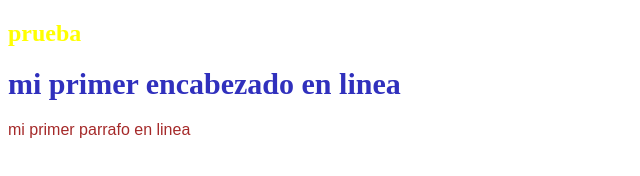
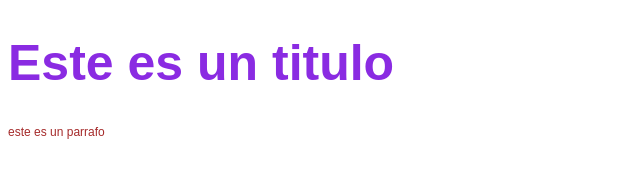
Before and after one commit to jhmisatt/sesi-n-8, a plain HTML site: page index.html in a window 1280 px wide. Shown: the whole page, without its empty margins (0-640 px from the left). Drawn offline with Linux system fonts and the light colour scheme.

Commit message:
actualizacion de la pagina

```diff
--- a/index.html
+++ b/index.html
@@ -4,10 +4,22 @@
     <meta charset="UTF-8">
     <meta name="viewport" content="width=device-width, initial-scale=1.0">
     <title>Document</title>
+    <style>
+        h1{
+            color: blueviolet;
+            font-family: Arial, Helvetica, sans-serif;
+            font-size: 50px;
+        }
+
+        p{
+            color: brown;
+            font-family: Arial, Helvetica, sans-serif;
+            font-size: 12px;
+        }
+    </style>
 </head>
 <body>
-    <h2 style="color: yellow;">prueba</h2>
-    <h1 style="color: rgb(48, 48, 189); font-size: 30px;">mi primer encabezado en linea</h1>
-    <p style="color: brown; font-family: Arial, Helvetica, sans-serif;">mi primer parrafo en linea</p>
+    <h1>Este es un titulo</h1>
+    <p>este es un parrafo</p>
 </body>
 </html>
```
